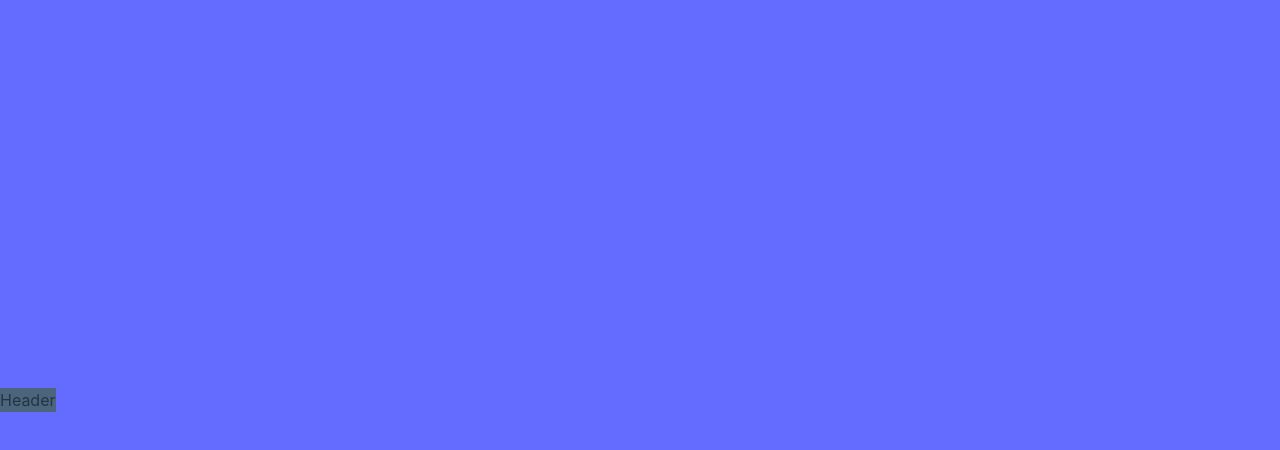
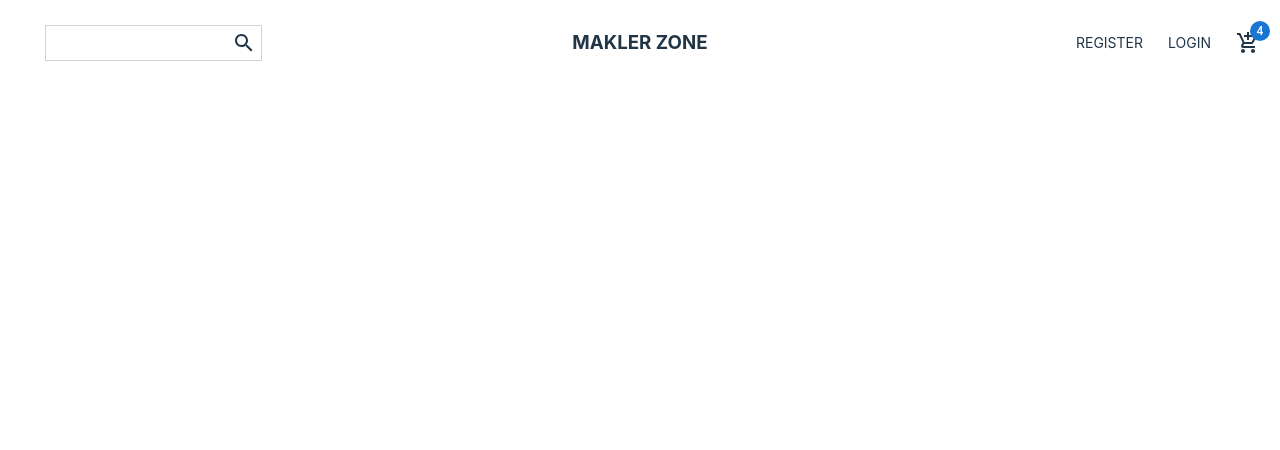
Before and after one commit to PrzemekChociaj/music-shop, a React (Vite) app: page / in a window 1280 px wide. Shown: the top 450 px of the page. Built offline with nearby package versions, Linux system fonts and the light colour scheme.

Commit message:
Header :sparkles:

```diff
--- a/index.html
+++ b/index.html
@@ -3,6 +3,8 @@
   <head>
     <meta charset="UTF-8" />
     <link rel="icon" type="image/svg+xml" href="/vite.svg" />
+    <link href="https://fonts.googleapis.com/css2?family=Noto+Serif+Tamil:wght@100&family=Oswald:wght@500&family=Poppins:wght@500&family=Roboto+Condensed&display=swap" rel="stylesheet">
+
     <meta name="viewport" content="width=device-width, initial-scale=1.0" />
     <title>Vite + React + TS</title>
   </head>
--- a/package.json
+++ b/package.json
@@ -9,6 +9,10 @@
     "preview": "vite preview"
   },
   "dependencies": {
+    "@emotion/react": "^11.10.6",
+    "@emotion/styled": "^11.10.6",
+    "@mui/icons-material": "^5.11.9",
+    "@mui/material": "^5.11.9",
     "react": "^18.2.0",
     "react-dom": "^18.2.0",
     "typescript-plugin-css-modules": "^4.1.1"
@@ -17,6 +21,7 @@
     "@types/react": "^18.0.27",
     "@types/react-dom": "^18.0.10",
     "@vitejs/plugin-react": "^3.1.0",
+    "styled-components": "^5.3.6",
     "typescript": "^4.9.3",
     "vite": "^4.1.0"
   }
--- a/src/App.module.css
+++ /dev/null
@@ -1,8 +0,0 @@
-.app {
-	display: flex;
-	justify-content: space-between;
-	flex-direction: row;
-	background-color: rgb(77, 101, 122);
-	height: 100%;
-	width: 100%;
-}
--- a/src/App.tsx
+++ b/src/App.tsx
@@ -1,11 +1,10 @@
-import classes from './App.module.css';
+
 import Header from './components/Header/Header';
+import Home from './components/Pages/Home';
 
 function App() {
 	return (
-		<div className={classes.app}>
-			<Header />
-		</div>
+	<Home />
 	);
 }
 
--- a/src/Globals.d.ts
+++ b/src/Globals.d.ts
@@ -1,2 +1,3 @@
 declare module "*.module.css";
 declare module "*.module.scss";
+declare module "styled-components"
--- a/src/components/Header/Header.tsx
+++ b/src/components/Header/Header.tsx
@@ -1,9 +1,89 @@
-import React from 'react'
+import Button from '@mui/material/Button';
+import React from 'react';
+import AddShoppingCartIcon from '@mui/icons-material/AddShoppingCart';
+import { Badge, IconButton, TextField } from '@mui/material';
+import HomeIcon from '@mui/icons-material/Home';
+import styled from 'styled-components';
+import SearchOutlinedIcon from '@mui/icons-material/SearchOutlined';
+
+const Container = styled.div`
+	height: 60px;
+	background-color: white;
+`;
+
+const Logo = styled.h3`
+	font-weight: bold;
+`;
+
+const Wrapper = styled.div`
+	padding: 10px 20px;
+	display: flex;
+	justify-content: space-between;
+	align-items: center;
+`;
+
+const Left = styled.div`
+	display: flex;
+	flex: 1;
+	align-items: center;
+`;
+
+const Right = styled.div`
+	flex: 1;
+	display: flex;
+	align-items: center;
+	justify-content: flex-end;
+`;
+const Center = styled.div`
+	flex: 1;
+	text-align: center;
+`;
+
+const SearchContainer = styled.div`
+	border: 0.5px solid lightgray;
+	display: flex;
+	align-items: center;
+	margin-left: 25px;
+	padding: 5px;
+`;
+
+const Input = styled.input`
+	border: none;
+`;
+
+const RightItems = styled.div`
+	font-size: 14px;
+	cursor: pointer;
+	margin-left: 25px;
+`;
 
 const Header = () => {
-  return (
-    <div>Header</div>
-  )
-}
+	return (
+		<>
+			<Container>
+				<Wrapper>
+					<Left>
+						<SearchContainer>
+							<Input />
+							<SearchOutlinedIcon />
+						</SearchContainer>
+					</Left>
+					<Center>
+						<Logo> MAKLER ZONE </Logo>
+					</Center>
+					<Right>
+						<RightItems>REGISTER</RightItems>
+						<RightItems> LOGIN</RightItems>
+						<RightItems>
+							<Badge badgeContent={4} color='primary'>
+								<AddShoppingCartIcon />
+							</Badge>
+						</RightItems>
+					</Right>
+				</Wrapper>
+			</Container>
+		</>
+	);
+};
 
-export default Header
+export default Header;
--- /dev/null
+++ b/src/components/Pages/Home.tsx
@@ -0,0 +1,10 @@
+import React from 'react'
+import Header from '../Header/Header'
+
+const Home = () => {
+  return (
+   <Header />
+  )
+}
+
+export default Home
--- a/src/index.css
+++ b/src/index.css
@@ -25,11 +25,9 @@ a:hover {
 
 body {
   margin: 0;
-  display: flex;
-  place-items: center;
-  min-width: 320px;
+min-width: 320px;
   min-height: 100vh;
-  background-color: #646cff;
+  background-color: #ffffff;
 }
 
 h1 {
```
Also changed, not shown: src/components/Header/Header.module.css (deleted, +0 -10 lines), 1 other file (tests, documents, lock files or other folders).
